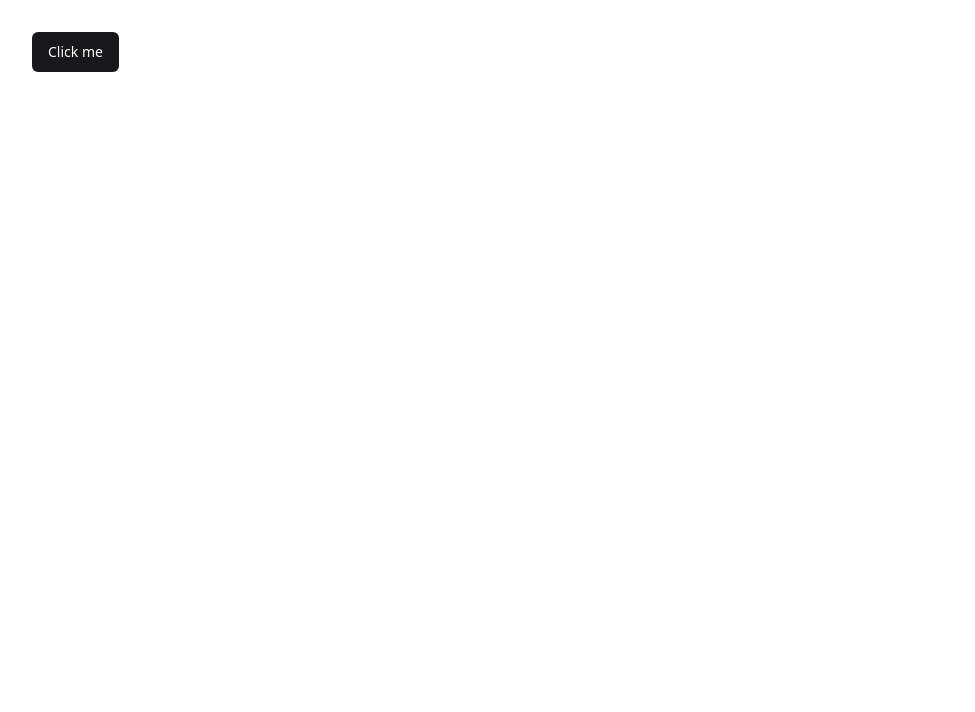
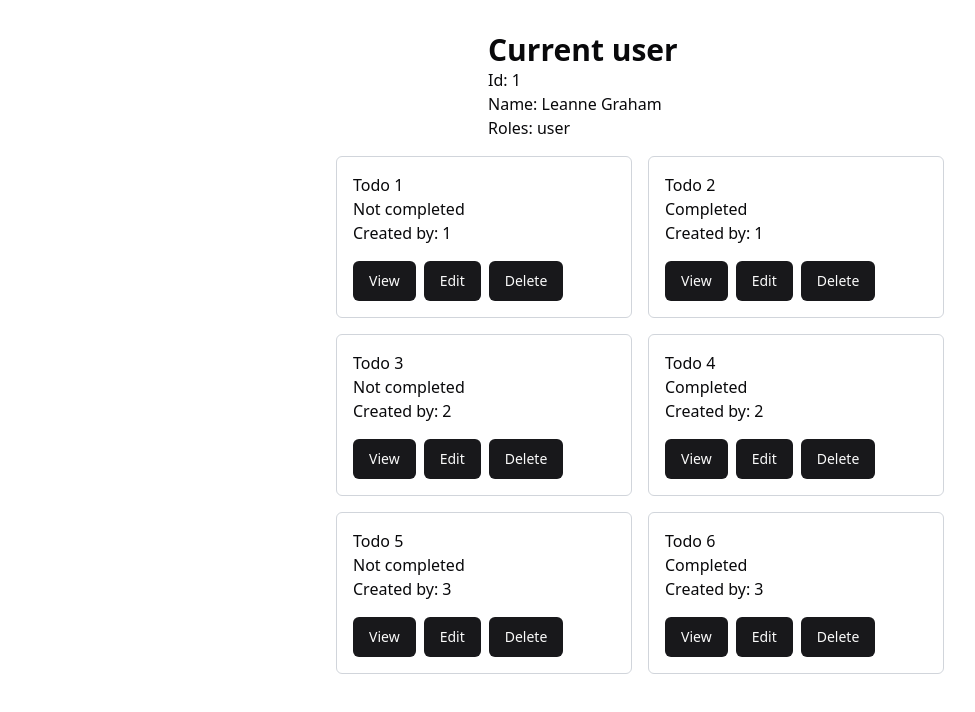
Before and after one commit to rashmod/auth-engine, a React (Vite) app in the folder frontend/: page / in a window 1280 px wide. Shown: the top 712 px of the page, without its empty margins (0-975 px from the left). Built offline with nearby package versions, Linux system fonts and the light colour scheme.

Commit message:
[frontend] feat: display user details and todos

```diff
--- a/frontend/src/App.tsx
+++ b/frontend/src/App.tsx
@@ -1,11 +1,48 @@
+import { useState } from 'react';
+
 import { Button } from '@/components/ui/button';
 
 function App() {
+	const [user, setUser] = useState({
+		id: 1,
+		name: 'Leanne Graham',
+		roles: ['user'],
+	});
+
 	return (
 		<main className="container py-8">
-			<Button>Click me</Button>
+			<div className="mx-auto mb-4 w-1/4">
+				<h1 className="text-3xl font-bold">Current user</h1>
+				<p>Id: {user.id}</p>
+				<p>Name: {user.name}</p>
+				<p>Roles: {user.roles.join(', ')}</p>
+			</div>
+
+			<div className="mx-auto grid w-1/2 grid-cols-2 gap-4">
+				{todos.map((todo) => (
+					<div key={todo.id} className="rounded-md border border-gray-300 p-4">
+						<p>{todo.title}</p>
+						<p>{todo.completed ? 'Completed' : 'Not completed'}</p>
+						<p>Created by: {todo.createdBy}</p>
+						<div className="mt-4 flex gap-2">
+							<Button>View</Button>
+							<Button>Edit</Button>
+							<Button>Delete</Button>
+						</div>
+					</div>
+				))}
+			</div>
 		</main>
 	);
 }
 
 export default App;
+
+const todos = [
+	{ id: 1, title: 'Todo 1', completed: false, createdBy: 1 },
+	{ id: 2, title: 'Todo 2', completed: true, createdBy: 1 },
+	{ id: 3, title: 'Todo 3', completed: false, createdBy: 2 },
+	{ id: 4, title: 'Todo 4', completed: true, createdBy: 2 },
+	{ id: 5, title: 'Todo 5', completed: false, createdBy: 3 },
+	{ id: 6, title: 'Todo 6', completed: true, createdBy: 3 },
+];
```
